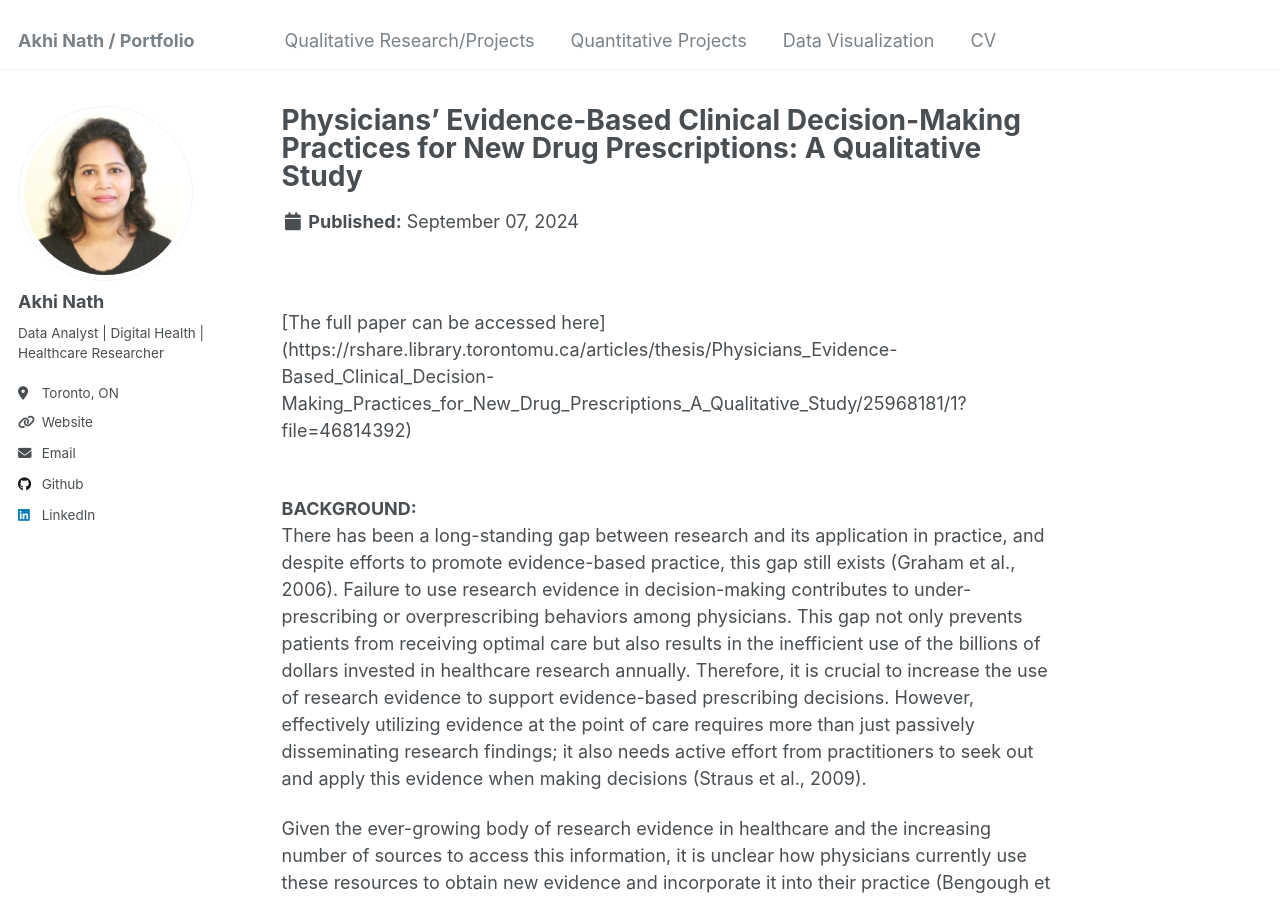
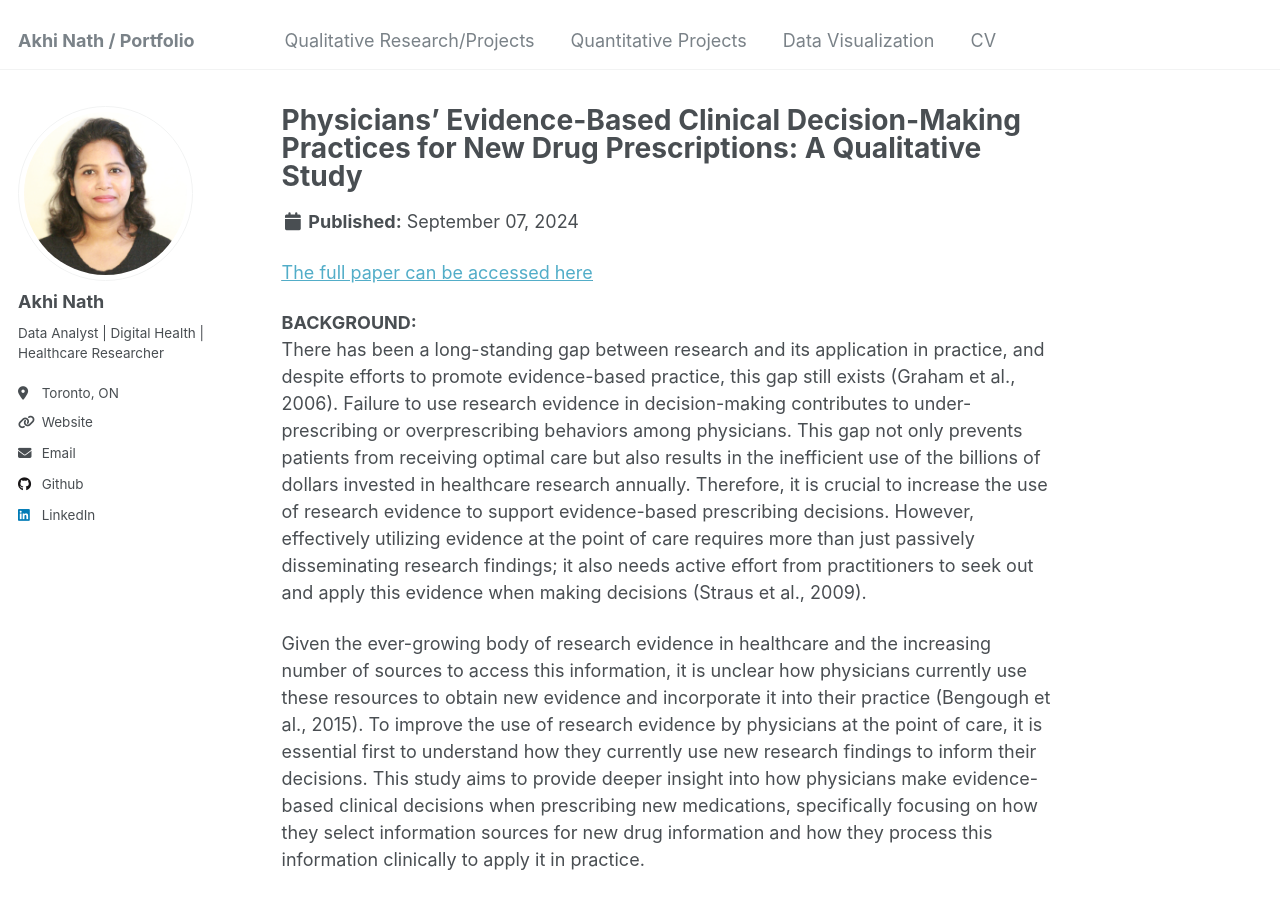
Before and after one commit to nathakhi/nathakhi.github.io, a Jekyll site: the page built from _qualitative_projects/physicians_evidence_based_clinical_decision_making_practices.md, in a window 1280 px wide and 900 px high. Built offline with Jekyll 4.4.1, drawn with Linux system fonts in a browser that asks for light colours.

Commit message:
fix tmu thesis link

```diff
--- a/_qualitative_projects/physicians_evidence_based_clinical_decision_making_practices.md
+++ b/_qualitative_projects/physicians_evidence_based_clinical_decision_making_practices.md
@@ -3,11 +3,7 @@ title: "Physicians' Evidence-Based Clinical Decision-Making Practices for New Dr
 excerpt: "Failure to use research evidence in decision-making contributes to the injudicious prescribing of drugs and the deprivation of recommended care for patients. This study explores how physicians make evidence-based clinical decisions when prescribing new drugs. Through eleven semi-structured interviews and thematic coding, the study found that physicians often rely on easily accessible, reliable sources such as medical websites due to time constraints at the point of care (POC). They also depend on pre-appraised information and expert knowledge from specialists and colleagues to support their clinical decisions."
 collection: qualitative_projects
 ---
-<br/>
-<p>
-[The full paper can be accessed here](https://rshare.library.torontomu.ca/articles/thesis/Physicians_Evidence-Based_Clinical_Decision-Making_Practices_for_New_Drug_Prescriptions_A_Qualitative_Study/25968181/1?file=46814392)
-</p>
-<br/>
+<p style="text-decoration:underline;"><a href="https://rshare.library.torontomu.ca/articles/thesis/Physicians_Evidence-Based_Clinical_Decision-Making_Practices_for_New_Drug_Prescriptions_A_Qualitative_Study/25968181/1?file=46814392">The full paper can be accessed here</a></p>
 <b>BACKGROUND:</b>
 There has been a long-standing gap between research and its application in practice, and despite efforts to promote evidence-based practice, this gap still exists (Graham et al., 2006). Failure to use research evidence in decision-making contributes to under-prescribing or overprescribing behaviors among physicians. This gap not only prevents patients from receiving optimal care but also results in the inefficient use of the billions of dollars invested in healthcare research annually. Therefore, it is crucial to increase the use of research evidence to support evidence-based prescribing decisions. However, effectively utilizing evidence at the point of care requires more than just passively disseminating research findings; it also needs active effort from practitioners to seek out and apply this evidence when making decisions (Straus et al., 2009).
 <p>
```
